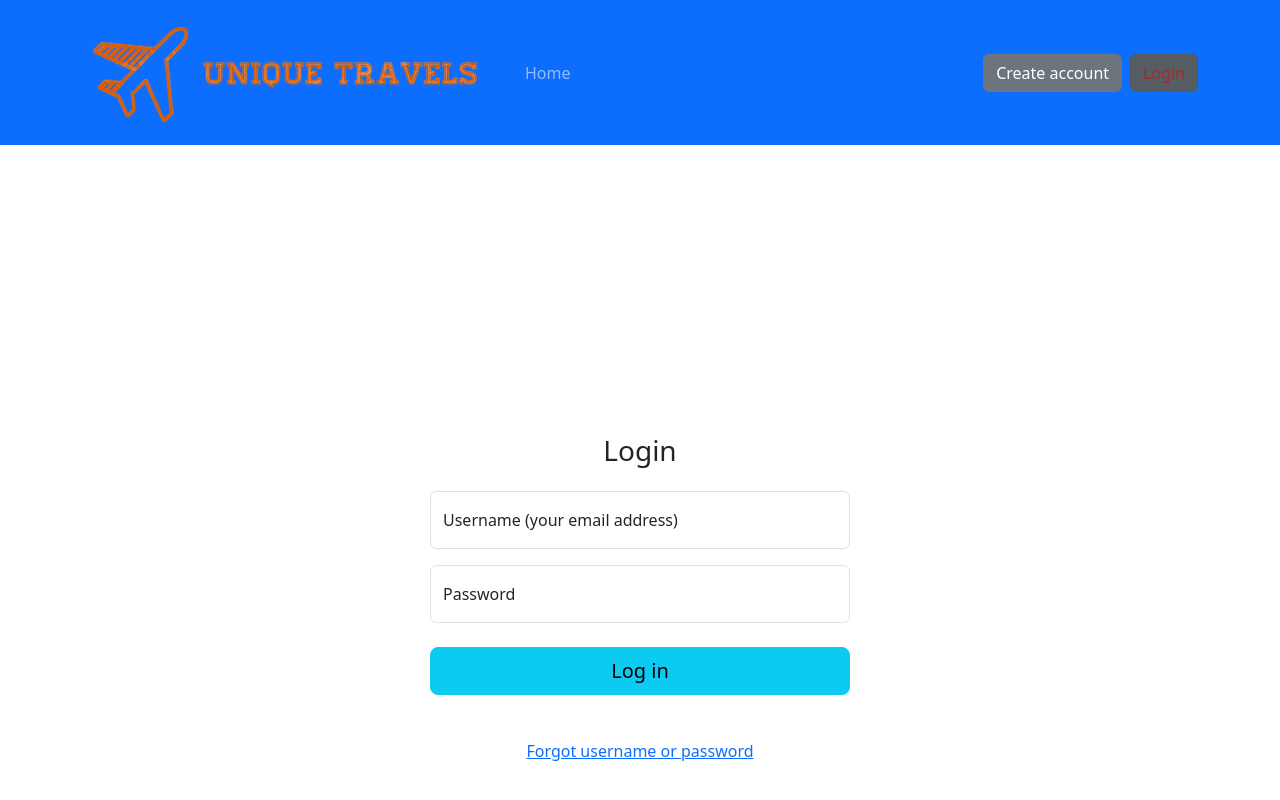
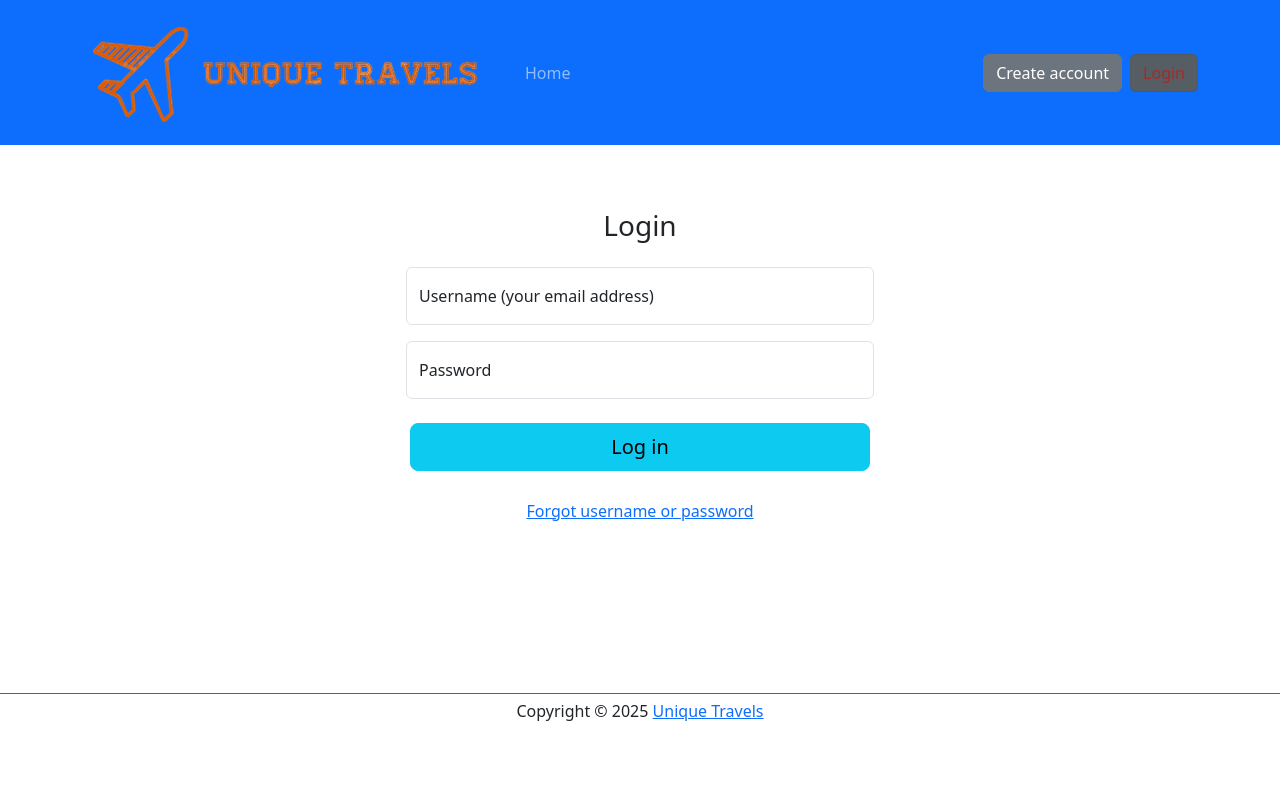
Before and after one commit to novelkhan/vretravel, a React (Vite) app: page /account/login in a window 1280 px wide. Shown: the top 800 px of the page. Built offline with nearby package versions, Linux system fonts and the light colour scheme.

Commit message:
Login page validation messages are displayed on Modal component

```diff
--- a/src/components/account/Login.tsx
+++ b/src/components/account/Login.tsx
@@ -3,9 +3,10 @@ import { useForm } from 'react-hook-form';
 import { yupResolver } from '@hookform/resolvers/yup';
 import * as yup from 'yup';
 import { useNavigate, useLocation } from 'react-router-dom';
+import ValidationMessages from '../shared/ValidationMessages';
+import { Login } from '../../models/account';
 import { useAccount } from '../../context/AccountContext';
 import accountService from '../../services/AccountService';
-import { Login } from '../../models/account';
 import 'bootstrap/dist/css/bootstrap.min.css';
 
 const schema = yup.object({
@@ -19,10 +20,14 @@ const LoginPage: React.FC = () => {
   const location = useLocation();
   const [submitted, setSubmitted] = useState(false);
   const [errorMessages, setErrorMessages] = useState<string[]>([]);
-  const returnUrl = (location.state as any)?.returnUrl || null;
 
-  const { register, handleSubmit, formState: { errors } } = useForm<Login>({
+  // returnUrl হ্যান্ডল করা
+  const query = new URLSearchParams(location.search);
+  const returnUrl = query.get('returnUrl') || null;
+
+  const { register, handleSubmit, formState: { errors, isSubmitted } } = useForm<Login>({
     resolver: yupResolver(schema),
+    mode: 'onChange',
   });
 
   useEffect(() => {
@@ -39,8 +44,23 @@ const LoginPage: React.FC = () => {
       await accountService.login(data);
       navigate(returnUrl || '/');
     } catch (error: any) {
-      const errorMsg = error.response?.data || 'Invalid credentials';
-      setErrorMessages([errorMsg]);
+      console.log('Server error response:', error); // ডিবাগিংয়ের জন্য
+      let errors: string[] = [];
+
+      // ASP.NET Core এরর ফরম্যাট হ্যান্ডল করা
+      if (error.response?.data?.Errors) {
+        errors = error.response.data.Errors; // { Errors: string[] }
+      } else if (error.response?.data?.errors) {
+        errors = error.response.data.errors; // { errors: string[] }
+      } else if (typeof error.response?.data === 'string') {
+        errors = [error.response.data]; // স্ট্রিং হিসেবে এরর
+      } else if (error.message) {
+        errors = [error.message]; // ফলব্যাক মেসেজ
+      } else {
+        errors = ['Invalid credentials'];
+      }
+
+      setErrorMessages(errors);
     }
   };
 
@@ -49,63 +69,57 @@ const LoginPage: React.FC = () => {
   };
 
   return (
-    <div className="d-flex justify-content-center align-items-center min-vh-100">
-      <div className="col-12 col-lg-5 p-4">
-        <main>
-          <form onSubmit={handleSubmit(onSubmit)} autoComplete="off" className="p-3">
+    <div className="d-flex justify-content-center">
+      <div className="col-12 col-lg-5">
+        <main className="form-signin w-100 p-3">
+          <form onSubmit={handleSubmit(onSubmit)} autoComplete="off">
             <div className="text-center mb-4">
-              <h3 className="mb-3 fw-normal">Login</h3>
+              <h3 className="mb-3 font-weight-normal">Login</h3>
             </div>
-            <div className="mb-3">
-              <div className="form-floating">
+            <div className="form-floating mb-3">
               <input
                 {...register('userName')}
                 type="text"
-                  className={`form-control ${submitted && errors.userName ? 'is-invalid' : ''}`}
+                className={`form-control ${errors.userName && (submitted || isSubmitted) ? 'is-invalid' : ''}`}
                 placeholder="Username (your email address)"
                 id="userName"
+                autoComplete="username"
               />
               <label htmlFor="userName">Username (your email address)</label>
-                {submitted && errors.userName && (
-                  <div className="invalid-feedback">{errors.userName.message}</div>
+              {(submitted || isSubmitted) && errors.userName?.type === 'required' && (
+                <span className="text-danger">Username is required</span>
               )}
             </div>
-            </div>
-            <div className="mb-3">
-              <div className="form-floating">
+            <div className="form-floating mb-3">
               <input
                 {...register('password')}
                 type="password"
-                  className={`form-control ${submitted && errors.password ? 'is-invalid' : ''}`}
+                className={`form-control ${errors.password && (submitted || isSubmitted) ? 'is-invalid' : ''}`}
                 placeholder="Password"
                 id="password"
+                autoComplete="current-password"
               />
               <label htmlFor="password">Password</label>
-                {submitted && errors.password && (
-                  <div className="invalid-feedback">{errors.password.message}</div>
+              {(submitted || isSubmitted) && errors.password?.type === 'required' && (
+                <span className="text-danger">Password is required</span>
               )}
             </div>
-            </div>
             {errorMessages.length > 0 && (
-              <div className="mb-3">
-                <div className="text-danger">
-                  {errorMessages.map((msg, idx) => (
-                    <div key={idx}>{msg}</div>
-                  ))}
-                </div>
+              <div className="form-floating mb-3">
+                <ValidationMessages errorMessages={errorMessages} />
                 {errorMessages[0].includes('Please confirm your email') && (
-                  <button
-                    type="button"
+                  <a
                     className="btn btn-link p-0"
                     onClick={resendEmailConfirmationLink}
+                    style={{ cursor: 'pointer' }}
                   >
                     Click here to resend email confirmation link in case you didn't receive it.
-                  </button>
+                  </a>
                 )}
               </div>
             )}
-            <div className="d-grid mt-4">
-              <button className="btn btn-info btn-lg" type="submit">
+            <div className="d-grid mt-4 px-1">
+              <button className="btn btn-lg btn-info" type="submit">
                 Log in
               </button>
             </div>
--- a/src/components/shared/ValidationMessages.tsx
+++ b/src/components/shared/ValidationMessages.tsx
@@ -11,7 +11,6 @@
 // };
 
 // export default ValidationMessages;
-
 
 
 import React from 'react';
```
Lines whose indentation alone changed are shown as unchanged.
